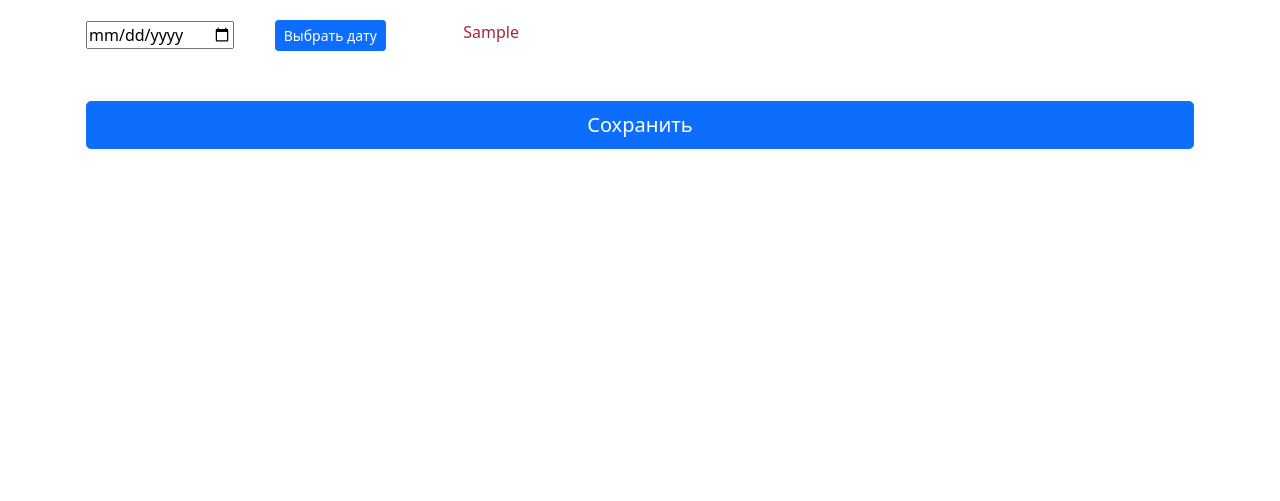
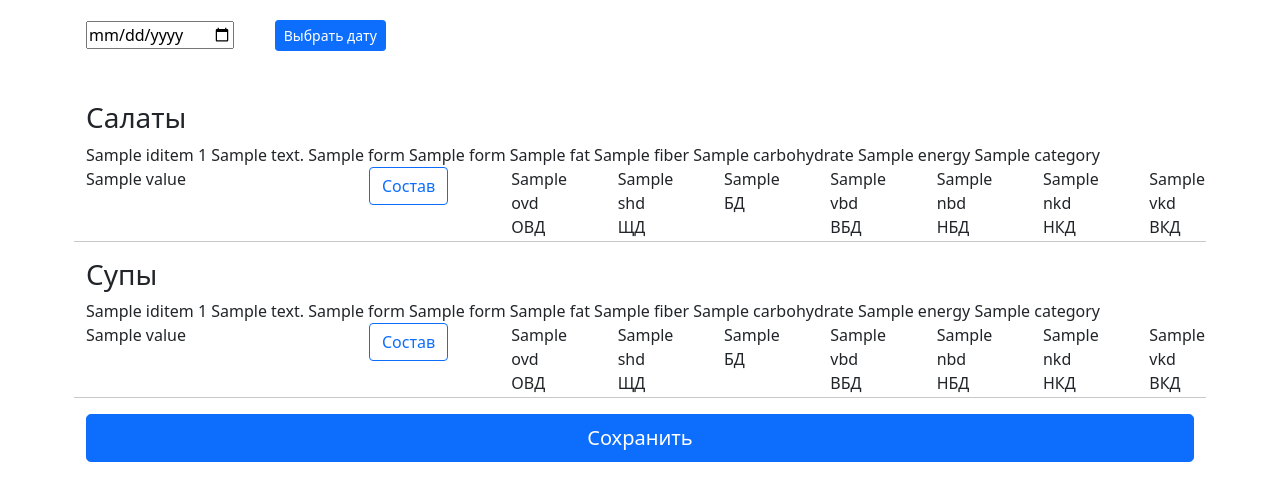
Before and after one commit to ivan-shumilin/crm, a Django app: template daily_horoscopes/templates/index.html in a window 1280 px wide. Shown: the part 56-557 px from the top of the page. Run offline with Django 4.2, Linux system fonts and the light colour scheme; a user stored in the database is signed in; tables that the repository leaves empty hold one stand-in row (values such as "Sample post"); the template is opened without the code that fills it: values that come from a table or form of the project are taken from there, most other values are stand-ins (such as "Sample title", 1, 10 or a date in 2020); some libraries are stand-ins or nearby versions.

Commit message:
Вывод по категориям. Для index.html

```diff
--- a/daily_horoscopes/templates/index.html
+++ b/daily_horoscopes/templates/index.html
@@ -10,16 +10,87 @@
         {% if errors %}
             <div class="col-12 col-md-2" style="color: #ab2437;"><span>{{ error }}</span></div>
         {% endif %}
-        {% if formset_e %}
-            <div class="col-12 col-md-2" style="color: #ab2437;"><span>{{ formset_e }}</span></div>
-        {% endif %}
         {% if error.error_messages %}
             <div class="col-12 col-md-2" style="color: #ab2437;"><span>{{ error.error_messages }}</span></div>
         {% endif %}
     </div>
 
-    {{ formset.management_form }}
-    {% for form in formset %}
+    {{ formset_salad.management_form }}
+    {{ formset_soup.management_form }}
+    <h3>Салаты</h3>
+    {% for form in formset_salad %}
+
+    {{ form.iditem }}
+    {{ form.id }}
+    {{ form.description }}
+    {{ form.name }}
+    {{ form.names }}
+    {{ form.fat }}
+    {{ form.fiber }}
+    {{ form.carbohydrate }}
+    {{ form.energy }}
+    {{ form.category }}
+
+
+
+    <div class="row" >
+
+
+        <div class="col-12 col-md-3">{{ form.name.value }}</div>
+        <div class="col-12 col-md-1">
+            <button type="button" class="btn btn-outline-primary" style="margin-bottom: 10px;" data-bs-toggle="modal"
+                    data-bs-target="#modal-start{{ form.iditem.value }}">Состав
+            </button>
+        </div>
+
+        <div class=" col-2  col-md-1 form-check form-switch" style="margin-left: 20px;">
+            {{ form.ovd }}
+            <label class="form-check-label">ОВД</label>
+        </div>
+        <div class=" col-2  col-md-1 form-check form-switch" style="margin-left: 12px;">{{ form.shd }}
+            <label class="form-check-label">ЩД</label></div>
+        <div class=" col-4  col-md-1 form-check form-switch" style="margin-left: 12px;">{{ form.bd }}
+            <label class="form-check-label">БД</label></div>
+        <div class=" col-4  col-md-1  form-check form-switch" style="margin-left: 12px;">{{ form.vbd }}
+            <label class="form-check-label">ВБД</label></div>
+        <div class=" col-4  col-md-1  form-check form-switch" style="margin-left: 12px;">{{ form.nbd }}
+            <label class="form-check-label">НБД</label></div>
+        <div class=" col-4  col-md-1  form-check form-switch" style="margin-left: 12px;">{{ form.nkd }}
+            <label class="form-check-label">НКД</label></div>
+        <div class=" col-4  col-md-1  form-check form-switch" style="margin-left: 12px;">{{ form.vkd }}
+            <label class="form-check-label">ВКД</label></div>
+        <hr>
+
+
+        <div id="modal-start{{ form.iditem.value }}" class="modal" tabindex="-1">
+            <div class="modal-dialog">
+                <div class="modal-content">
+                    <div class="modal-header">
+                        <h5 class="modal-title">{{ form.name.value }}</h5>
+                        <button type="button" class="close" data-bs-dismiss="modal" aria-label="Close">
+                            <span aria-hidden="true">&times;</span>
+                        </button>
+                    </div>
+                    <div class="modal-body">
+                        <p><strong>Состав:</strong> {{ form.description.value|cut:"Состав:"|cut:"Состав"|cut:" :" }}</p>
+                        <hr>
+                        <p><strong>БЖУ:</strong> Белки - {{ form.fiber.value|floatformat  }} г, жиры - {{ form.fat.value|floatformat  }} г, углеводы - {{ form.carbohydrate.value|floatformat  }} г, ккал - {{ form.energy.value|floatformat  }}.</p>
+                    </div>
+                    <div class="modal-footer">
+                        <button type="button" class="btn-close btn btn-secondary" data-bs-dismiss="modal"
+                                aria-label="Close">Закрыть
+                        </button>
+                    </div>
+                </div>
+            </div>
+        </div>
+
+    </div>
+
+{% endfor %}
+    <h3>Супы</h3>
+
+{% for form in formset_soup %}
 
     {{ form.iditem }}
     {{ form.id }}
```
Also changed, not shown: daily_horoscopes/views.py (+27 -15 lines).
